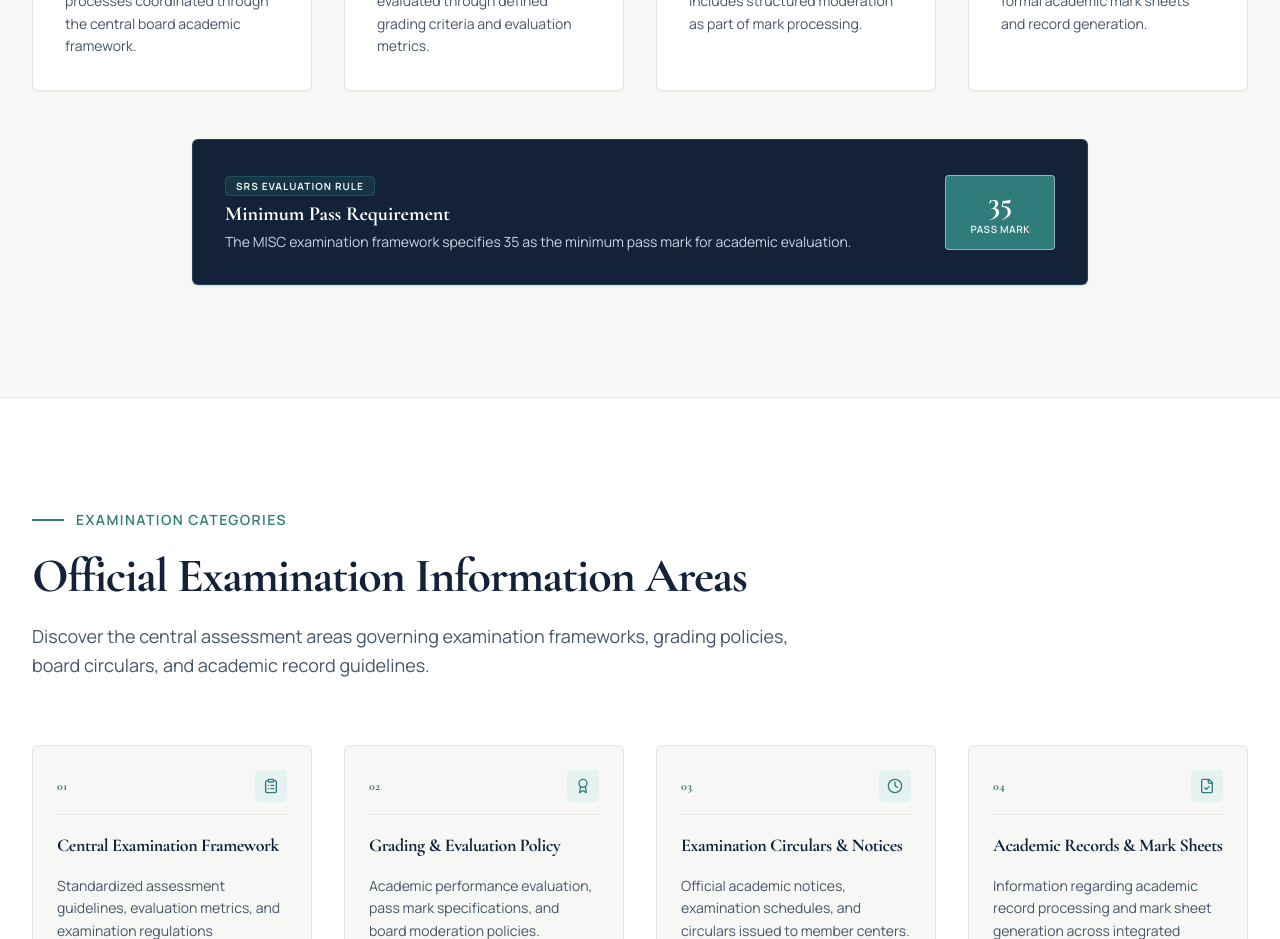
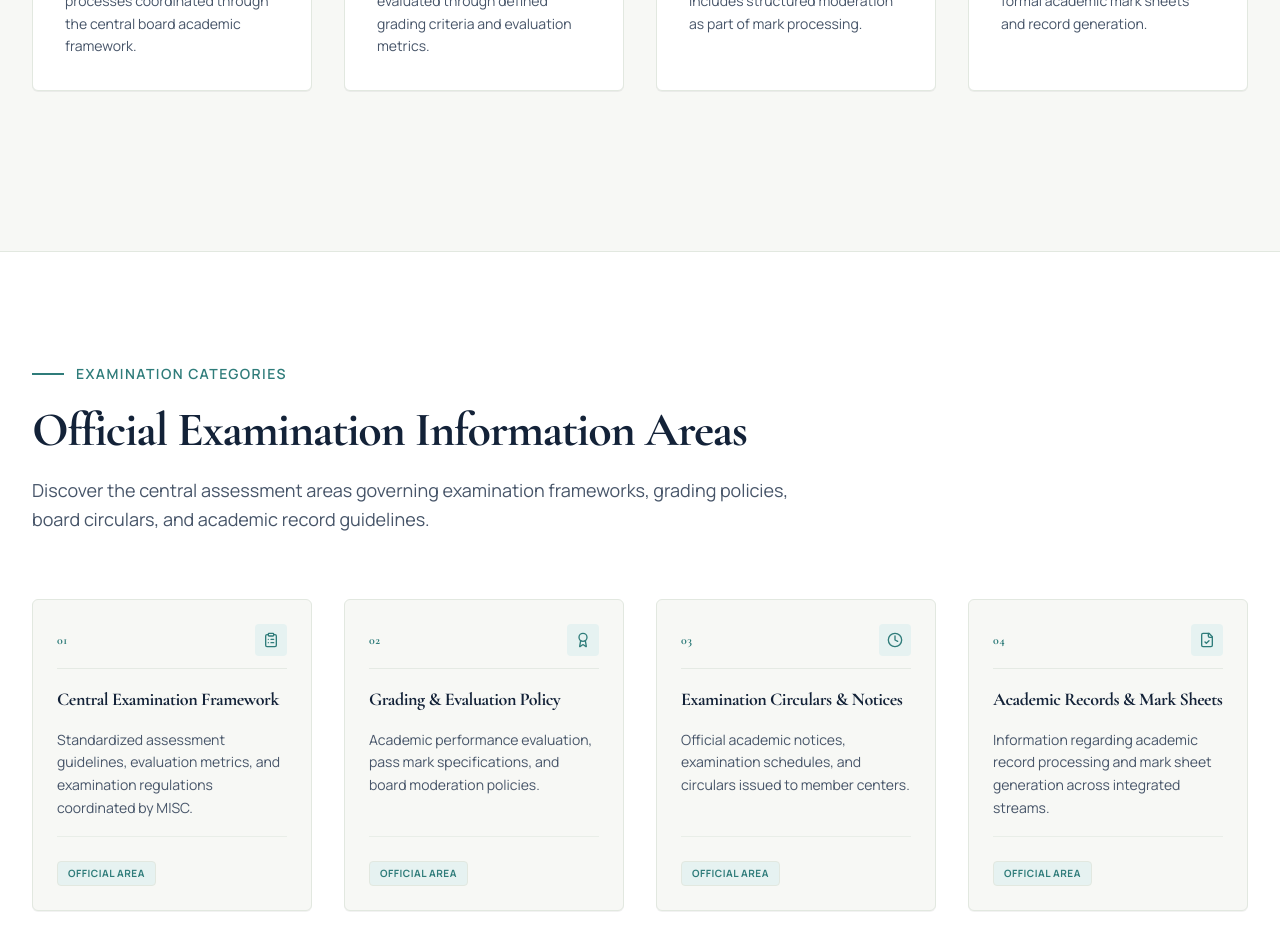
Before and after one commit to muhammedansar-pvn/MISC-, a React (Vite) app in the folder frontend/: page /examination in a window 1280 px wide. Shown: the part 1740-2679 px from the top of the page. Built offline with nearby package versions, Linux system fonts and the light colour scheme; the HTML template or start-up script is replaced by a standard one.

Commit message:
refactor(frontend): remove SRS evaluation rule banner from ExaminationFramework

```diff
--- a/frontend/src/components/examination/ExaminationFramework.jsx
+++ b/frontend/src/components/examination/ExaminationFramework.jsx
@@ -80,28 +80,7 @@ export const ExaminationFramework = () => {
           })}
         </div>
 
-        <div className="bg-[#132238] text-white rounded-md border border-[#2F7C7A]/40 p-6 sm:p-8 shadow-sm flex flex-col sm:flex-row items-center justify-between gap-6 max-w-4xl mx-auto relative overflow-hidden">
-          <div className="space-y-1 text-center sm:text-left z-10">
-            <span className="text-[10px] font-bold text-[#E6F2F1] uppercase tracking-widest bg-[#2F7C7A]/20 px-2.5 py-0.5 rounded border border-[#2F7C7A]/40">
-              SRS EVALUATION RULE
-            </span>
-            <h4 className="font-serif text-xl font-bold text-white pt-1">
-              Minimum Pass Requirement
-            </h4>
-            <p className="text-xs sm:text-sm text-slate-300">
-              The MISC examination framework specifies 35 as the minimum pass mark for academic evaluation.
-            </p>
-          </div>
 
-          <div className="bg-[#2F7C7A] border border-[#E6F2F1]/50 px-6 py-3 rounded text-center z-10 shrink-0">
-            <span className="font-serif text-3xl font-bold text-white block leading-none">
-              35
-            </span>
-            <span className="text-[10px] text-slate-100 uppercase font-semibold tracking-wider block mt-1">
-              PASS MARK
-            </span>
-          </div>
-        </div>
       </div>
     </section>
   );
```
